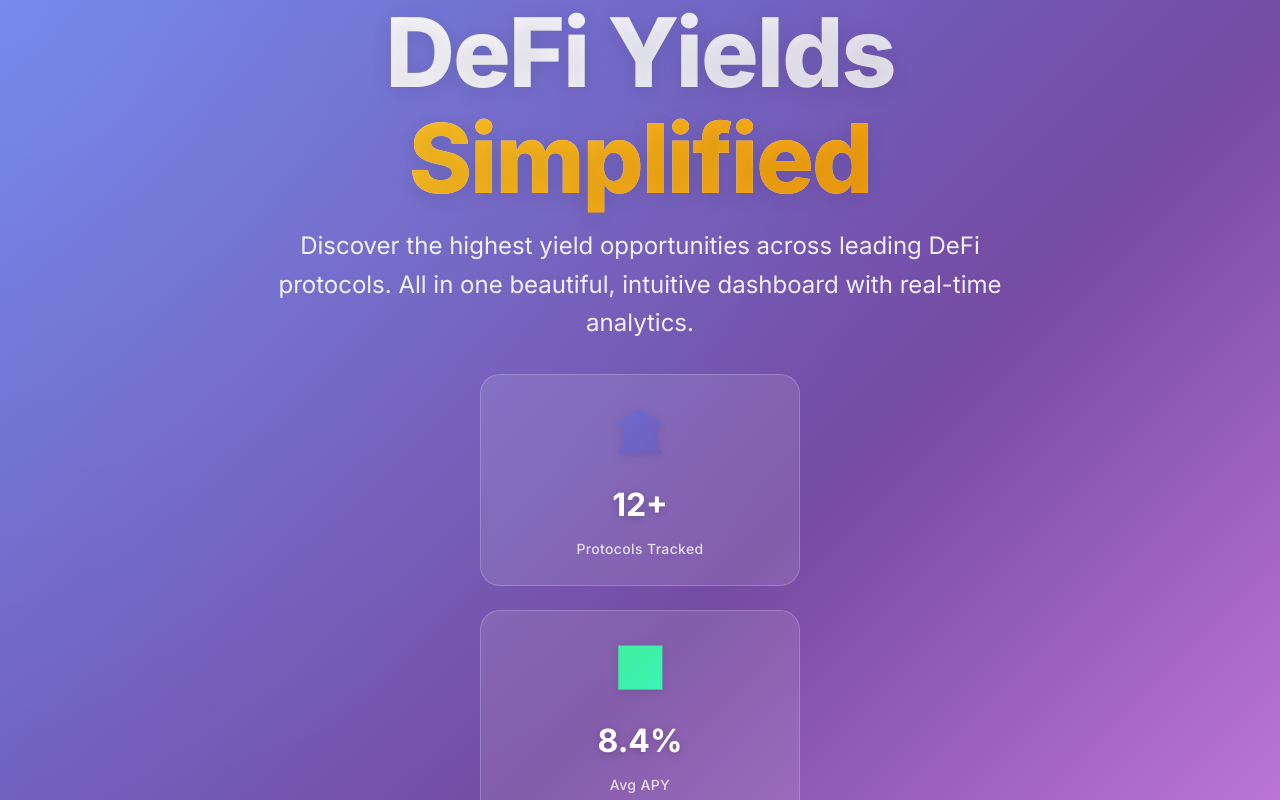
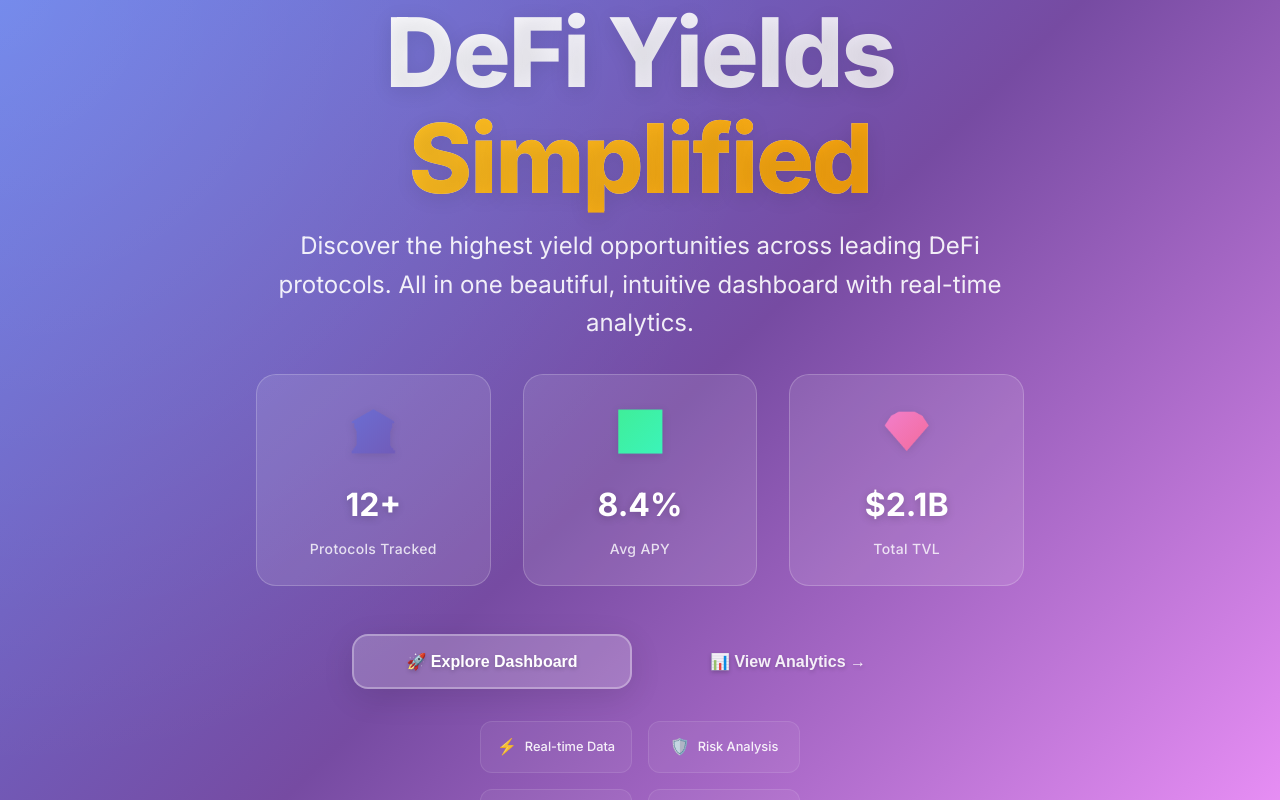
Before and after one commit to APareja12/yield_dashboard, a Next.js app: page / in a window 1280 px wide. Shown: the top 800 px of the page. Built offline with nearby package versions, Linux system fonts and the light colour scheme.

Commit message:
fixes desktop view of cards

```diff
--- a/components/sections/HeroSection.tsx
+++ b/components/sections/HeroSection.tsx
@@ -169,17 +169,12 @@ export default function HeroSection() {
 
           {/* Hero Stats Cards */}
           <div
+            className="hero-stats-grid"
             style={{
-              display: 'grid',
-              gridTemplateColumns: 'repeat(1, 1fr)',
-              gap: '1.5rem',
-              maxWidth: '20rem',
-              margin: '0 auto 3rem auto',
               animation: isLoaded
                 ? 'fadeInScale 1.2s ease-out 0.3s both'
                 : 'none',
             }}
-            className="sm:grid-cols-3 sm:max-w-4xl sm:gap-8 lg:max-w-5xl"
           >
             {heroStats.map((stat, index) => (
               <div
@@ -384,7 +379,7 @@ export default function HeroSection() {
             </div>
           </div>
 
-          {/* Scroll Indicator - Hidden on mobile */}
+          {/* Scroll Indicator */}
           <div
             style={{
               position: 'absolute',
@@ -394,7 +389,7 @@ export default function HeroSection() {
               animation: isLoaded ? 'bounceIn 1s ease-out 1s both' : 'none',
               display: 'none',
             }}
-            className="md:block"
+            className="scroll-indicator"
           >
             <div
               style={{
@@ -513,7 +508,27 @@ export default function HeroSection() {
           }
         }
 
+        /* Hero stats grid responsive */
+        .hero-stats-grid {
+          display: grid !important;
+          grid-template-columns: repeat(1, 1fr) !important;
+          gap: 1.5rem !important;
+          max-width: 20rem !important;
+          margin: 0 auto 3rem auto !important;
+        }
+
+        /* Scroll indicator - hidden on mobile, visible on desktop */
+        .scroll-indicator {
+          display: none;
+        }
+
         @media (min-width: 640px) {
+          .hero-stats-grid {
+            grid-template-columns: repeat(3, 1fr) !important;
+            max-width: 56rem !important;
+            gap: 2rem !important;
+          }
+
           .sm\\:grid-cols-3 {
             grid-template-columns: repeat(3, 1fr);
           }
@@ -625,10 +640,15 @@ export default function HeroSection() {
         }
 
         @media (min-width: 768px) {
-          .md\\:block {
+          .scroll-indicator {
             display: block;
           }
         }
+
+        @media (min-width: 1024px) {
+          .hero-stats-grid {
+            max-width: 64rem;
+          }
 
         @media (min-width: 1024px) {
           .lg\\:max-w-5xl {
```
